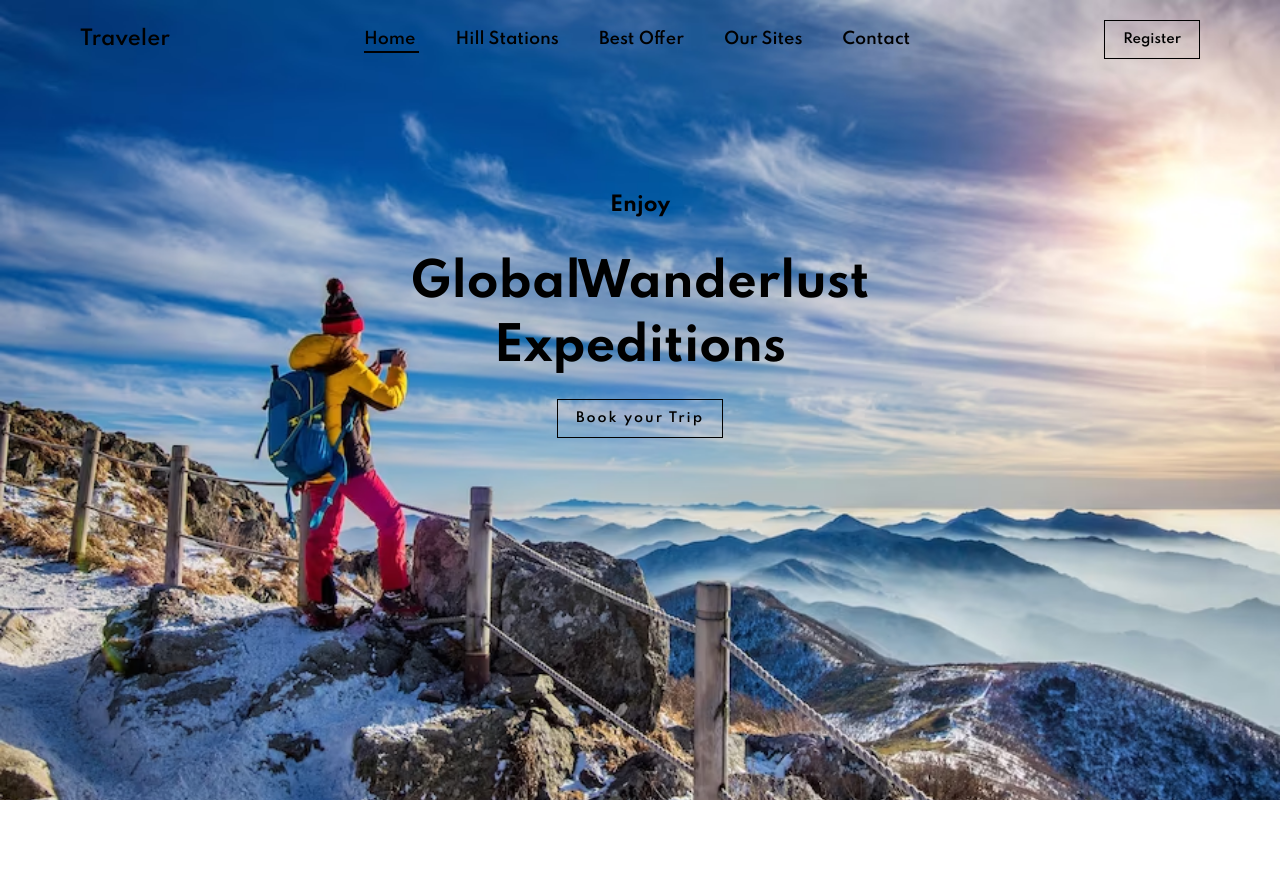
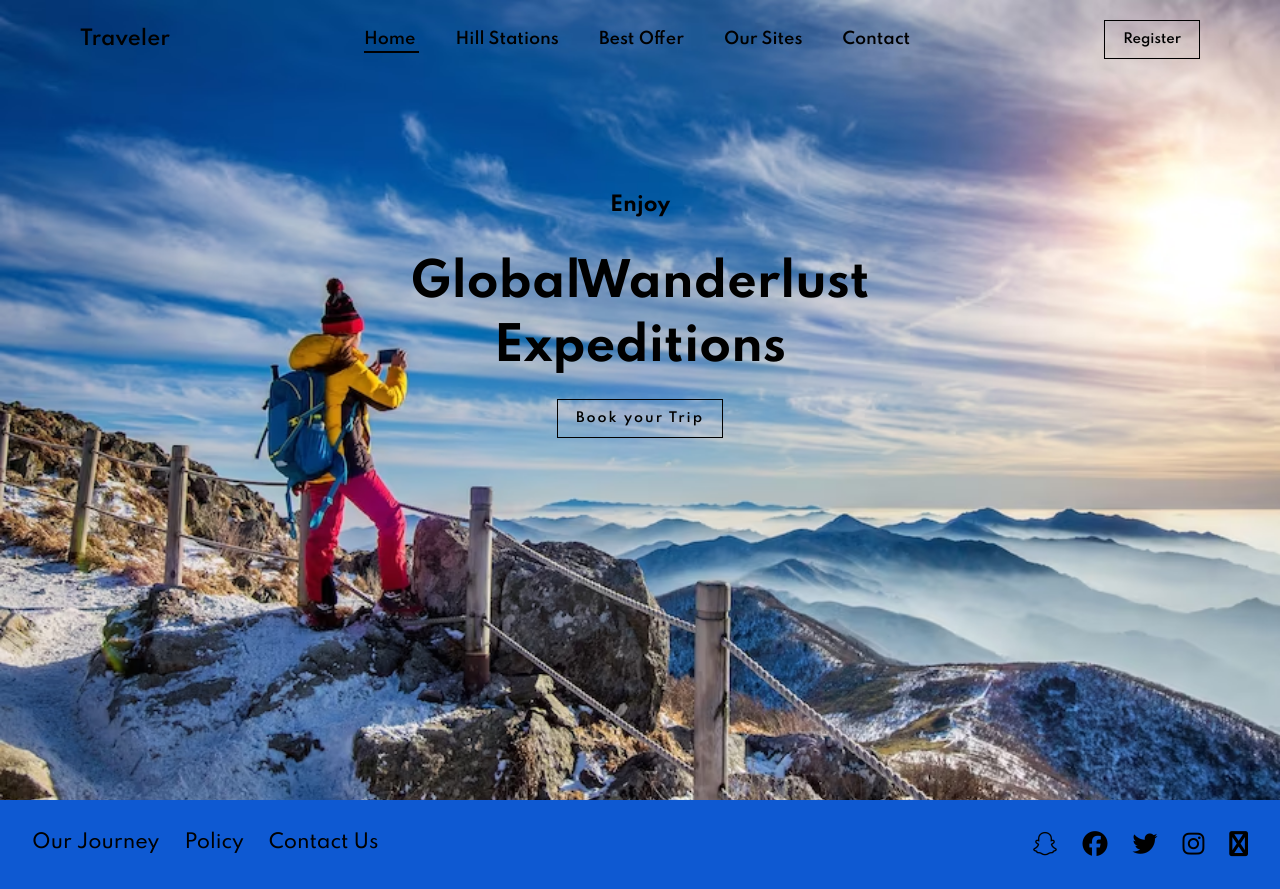
Before and after one commit to kaushikraj123/oibsip_taskno1, a plain HTML site: page index.html in a window 1280 px wide. Before the commit the page ends 800 px from the top, so only its background shows below. Drawn offline with Linux system fonts and the light colour scheme.

Commit message:
Adding Footer

```diff
--- a/index.html
+++ b/index.html
@@ -37,5 +37,24 @@
             <button class="white">Book your Trip</button>
         </section>
     </section>
+    <footer class="footer">
+        <div class="link-wrapper">
+
+            <a href="#projects">Our Journey</a>
+            <a href="#skills">Policy</a>
+            <a href="#contactme">Contact Us</a>
+
+        </div>
+
+        <div class="icon-wrapper">
+          <i class="fa-brands fa-snapchat icon"></i>
+          <i class="fa-brands fa-facebook icon"></i>
+          <i class="fa-brands fa-twitter icon"></i>
+          <i class="fa-brands fa-instagram  icon"></i>
+          <i class="fa-brands fa-envelope icon"></i>
+        </div>
+
+    </footer>
+    <script src="https://kit.fontawesome.com/58a810656e.js" crossorigin="anonymous"></script>
 </body>
 </html>
--- a/style.css
+++ b/style.css
@@ -135,3 +135,42 @@ body {
     margin-top: 20px;
     letter-spacing: 2px;
 }
+
+.footer{
+
+  background-color: #0e59d2;
+  padding: 2rem;
+  display: flex;
+  justify-content: space-between;
+}
+.link-wrapper{
+  display:flex;
+  gap: 25px;
+}
+.link-wrapper a{
+  color: black;
+  text-decoration: none;
+  font-size: 19px;font-weight: 500;
+  transition: all 0.9ms;
+
+
+}
+
+.link-wrapper a:hover{
+
+  font-weight: 600;
+
+}
+
+.icon-wrapper{
+  display: flex;
+  gap: 25px;
+  font-size: 25px;
+}
+
+.icon-wrapper i:hover{
+  color: rgb(40, 21, 97);
+  cursor: pointer;
+
+
+}
```
